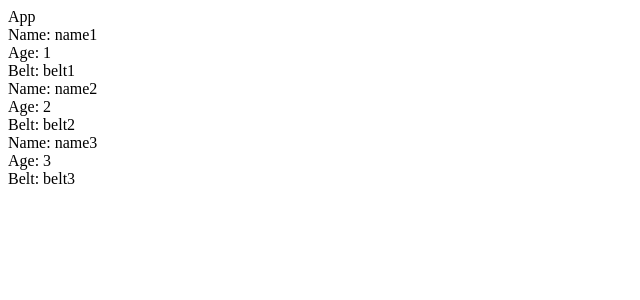
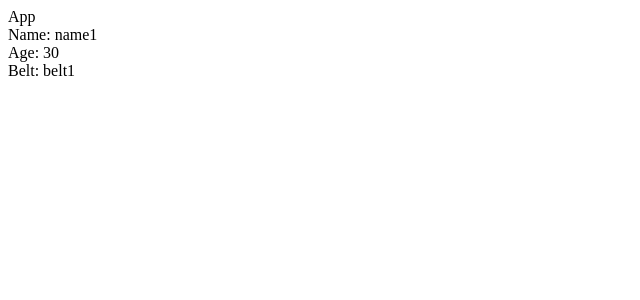
Before and after one commit to nejilabs/TNN-CompleteReactAndRedux-20180914, a React (Create React App) app in the folder myapp/: page / in a window 1280 px wide. Shown: the top 300 px of the page, without its empty margins (0-640 px from the left). Built offline with nearby package versions, Linux system fonts and the light colour scheme.

Commit message:
@e17formsrevisited

```diff
--- a/myapp/src/App.js
+++ b/myapp/src/App.js
@@ -4,9 +4,9 @@ class App extends Component {
   // Start: State
   state = {
     ninjas: [
-      { id: 1, name: "name1", age: 1, belt: "belt1" },
-      { id: 2, name: "name2", age: 2, belt: "belt2" },
-      { id: 3, name: "name3", age: 3, belt: "belt3" },
+      { id: 1, name: "name1", age: 30, belt: "belt1" },
+      { id: 2, name: "name2", age: 15, belt: "belt2" },
+      { id: 3, name: "name3", age: 17, belt: "belt3" },
     ]
   }
   // End: State
--- a/myapp/src/components/Ninjas.js
+++ b/myapp/src/components/Ninjas.js
@@ -1,18 +1,45 @@
 import React from 'react'
 
 const Ninjas = ({ ninjas }) => {
+  // const ninjaList = ninjas.map(ninja => {
+  //   if (ninja.age > 20) {
+  //     return (
+  //       <div className="ninja" key={ninja.id}>
+  //         <div>Name: {ninja.name}</div>
+  //         <div>Age: {ninja.age}</div>
+  //         <div>Belt: {ninja.belt}</div>
+  //       </div>
+  //     )
+  //   } else {
+  //     return null
+  //   }
+  // })
+
   const ninjaList = ninjas.map(ninja => {
-    return (
+    return ninja.age > 20 ? (
       <div className="ninja" key={ninja.id}>
         <div>Name: {ninja.name}</div>
         <div>Age: {ninja.age}</div>
         <div>Belt: {ninja.belt}</div>
       </div>
-    )
+    ) : null;
   })
+
+
   return (
     <div className="ninja-list">
       {ninjaList}
+
+      {/* {ninjas.map(ninja => {
+        return ninja.age > 20 ? (
+          <div className="ninja" key={ninja.id}>
+            <div>Name: {ninja.name}</div>
+            <div>Age: {ninja.age}</div>
+            <div>Belt: {ninja.belt}</div>
+          </div>
+        ) : null
+      })
+      } */}
     </div>
   )
 }
```
